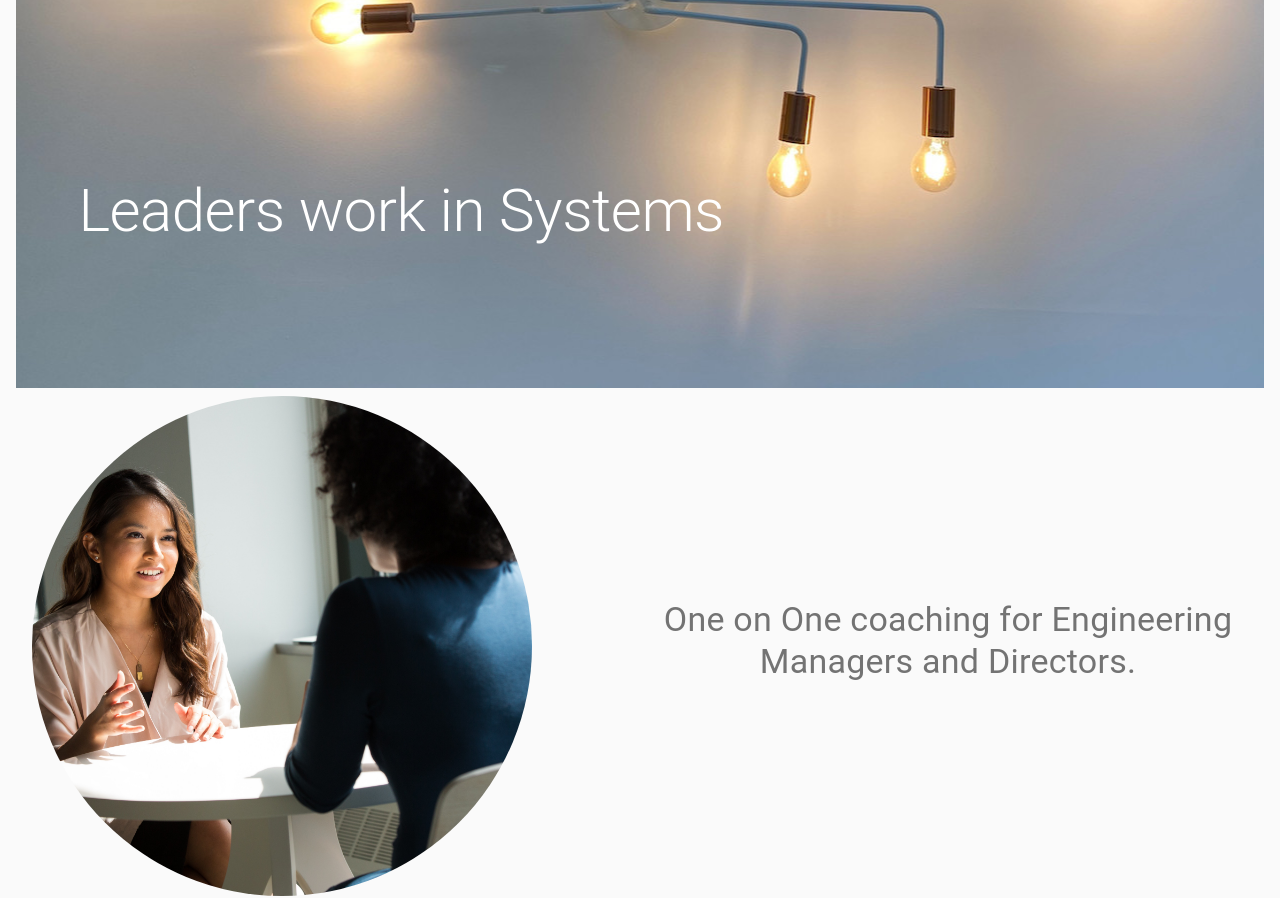
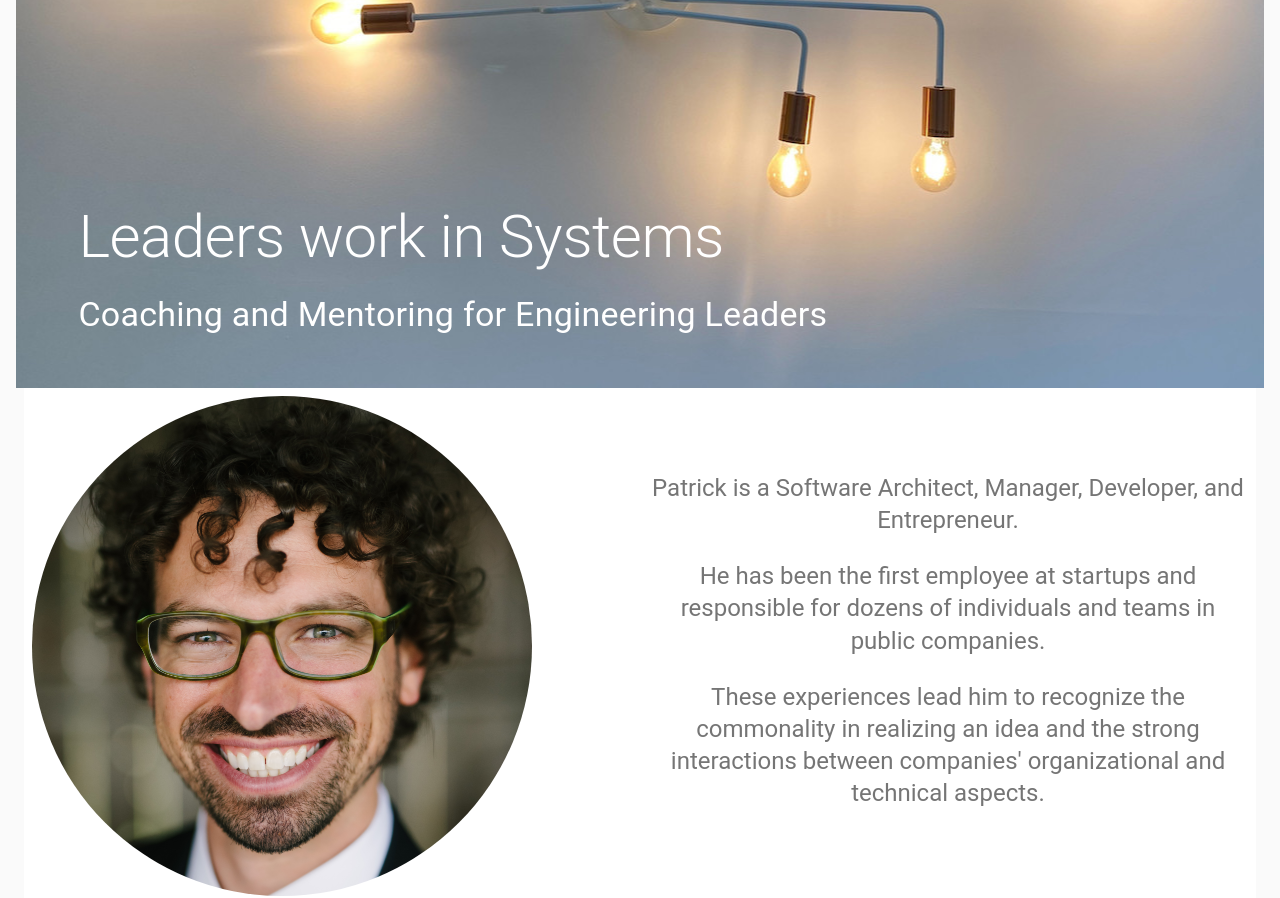
Before and after one commit to PatrickAuld/mandias.xyz, a Next.js app: page / in a window 1280 px wide. Shown: the part 412-1310 px from the top of the page. Built offline with nearby package versions, Linux system fonts and the light colour scheme.

Commit message:
Removes services section, changes hero text. (#4)

```diff
--- a/pages/index.tsx
+++ b/pages/index.tsx
@@ -8,6 +8,7 @@ import Container from "@material-ui/core/Container"
 import Link from "@material-ui/core/Link"
 import { Box, Paper, Divider } from "@material-ui/core"
 import Image from 'next/image'
+import Head from 'next/head'
 
 const useStyles = makeStyles(theme => ({
   heroBox: {
@@ -34,7 +35,7 @@ const useStyles = makeStyles(theme => ({
   },
   heroText: {
     position: "absolute",
-    bottom: "15%",
+    bottom: "5%",
     paddingLeft: "5%",
     color: theme.palette.background.paper,
   },
@@ -49,19 +50,10 @@ const useStyles = makeStyles(theme => ({
     borderRadius: "50%",
     width: "100%",
     maxWidth: "500px",
-    height: "auto",
-    alignContent: "center",
+    height: "auto"
   },
   contactBox: {
     backgroundColor: theme.palette.background.default,
-  },
-  servicesContainer: {
-    backgroundColor: theme.palette.background.paper,
-    height: "auto"
-  },
-  serviceCard: {
-    verticalAlign: "top",
-    height: "100%"
   },
   footer: {
     backgroundColor: theme.palette.background.paper,
@@ -130,8 +122,9 @@ function Hero(props: any) {
               Mandias
               </Typography>
           </Link>
+          <Box className={props.classes.heroText}>
           <Typography
-            className={props.classes.heroText}
+
             component="h2"
             variant="h2"
             align="left"
@@ -139,6 +132,16 @@ function Hero(props: any) {
           >
             Leaders work in Systems
             </Typography>
+            <Typography
+
+              component="h4"
+              variant="h4"
+              align="left"
+              gutterBottom
+            >
+              Coaching and Mentoring for Engineering Leaders
+            </Typography>
+          </Box>
         </Box>
       </Container>
     </Box>
@@ -157,6 +160,17 @@ function AboutPatrick(props: any) {
           alignItems="center"
         >
           <Grid item xs={12} sm={6}>
+            <Box>
+              <Image
+                src="/headshot.jpg"
+                alt="Patrick Profile"
+                className={props.classes.aboutHeadshot}
+                width={500}
+                height={500}
+              />
+            </Box>
+          </Grid>
+          <Grid item xs={12} sm={6}>
             <Typography
               variant="h5"
               align="center"
@@ -169,17 +183,6 @@ function AboutPatrick(props: any) {
               <p />
               These experiences lead him to recognize the commonality in realizing an idea and the strong interactions between companies' organizational and technical aspects.
             </Typography>
-          </Grid>
-          <Grid item xs={12} sm={6}>
-            <Box>
-              <Image
-                src="/headshot.jpg"
-                alt="Patrick Profile"
-                className={props.classes.aboutHeadshot}
-                width={500}
-                height={500}
-              />
-            </Box>
           </Grid>
         </Grid>
       </Container>
@@ -208,41 +211,6 @@ function ServiceDetail(props: { title: string, description: string, classes: { s
         {props.description}
       </Typography>
     </Paper>
-  )
-}
-
-{/* Site and offering description */ }
-function ServicesDetails(props: any) {
-  return (
-    <Box className={props.classes.aboutBox}>
-      <Container>
-        <Grid container
-          spacing={2}
-          alignItems="center"
-          wrap="wrap-reverse"
-        >
-          <Grid item xs={12} sm={6}>
-            <Box>
-              <img
-                src="/one-on-one.jpg"
-                alt="Two people in a one on one"
-                className={props.classes.aboutHeadshot}
-                width={500}
-                height={500}
-              />
-            </Box>
-          </Grid>
-          <Grid item xs={12} sm={6}>
-            <Typography variant="h4"
-              align="center"
-              color="textSecondary"
-              paragraph>
-              One on One coaching for Engineering Managers and Directors.
-            </Typography>
-          </Grid>
-        </Grid>
-      </Container>
-    </Box>
   )
 }
 
@@ -288,9 +256,12 @@ export default function HomePage() {
     <React.Fragment>
       <React.StrictMode>
         <CssBaseline />
+        <Head>
+          <title>Mandias Consulting</title>
+          <meta name="Description" content="Mentoring and coaching for engineering leadership." />
+        </Head>
         <main>
           <Hero classes={classes} />
-          <ServicesDetails classes={classes} />
           <AboutPatrick classes={classes} />
           <ContactInfo classes={classes} />
         </main>
```
Also changed, not shown: public/one-on-one.jpg (deleted), public/vercel.svg (deleted).
